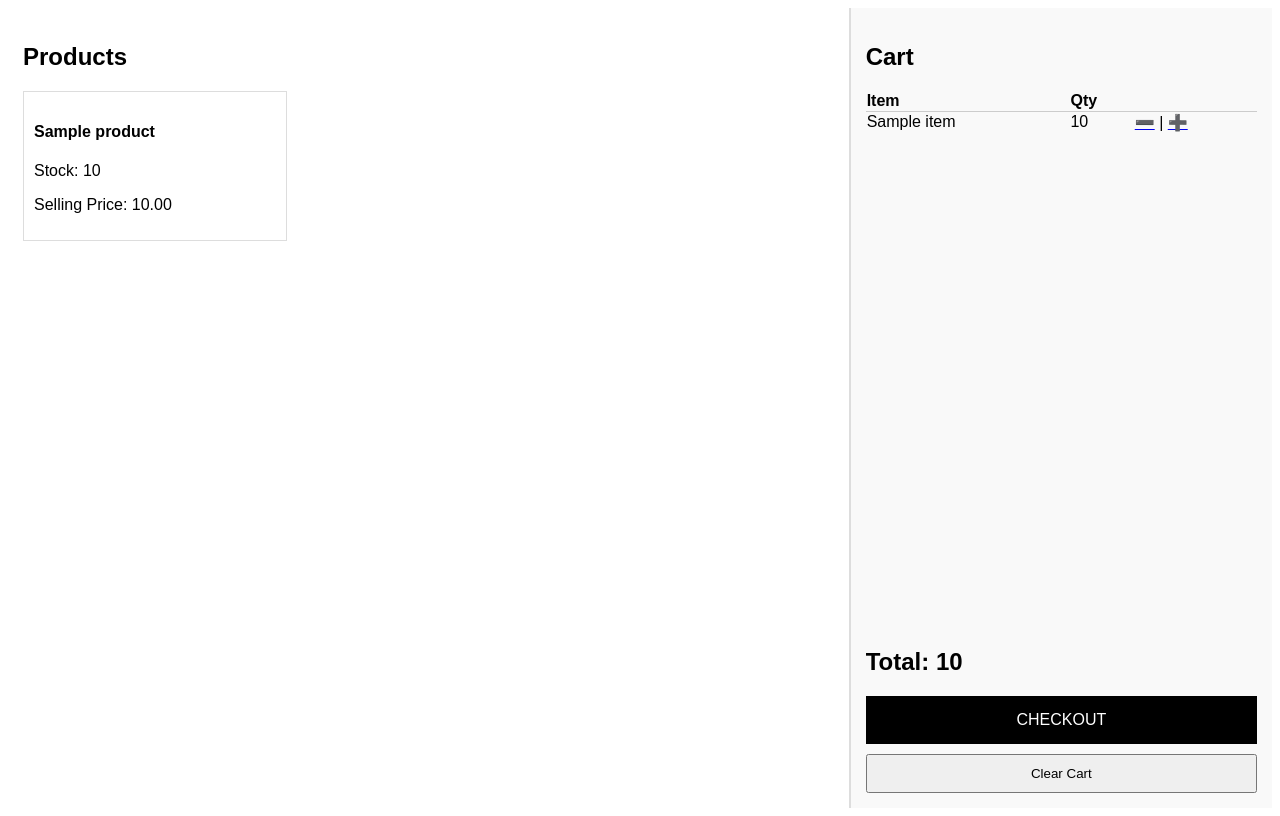
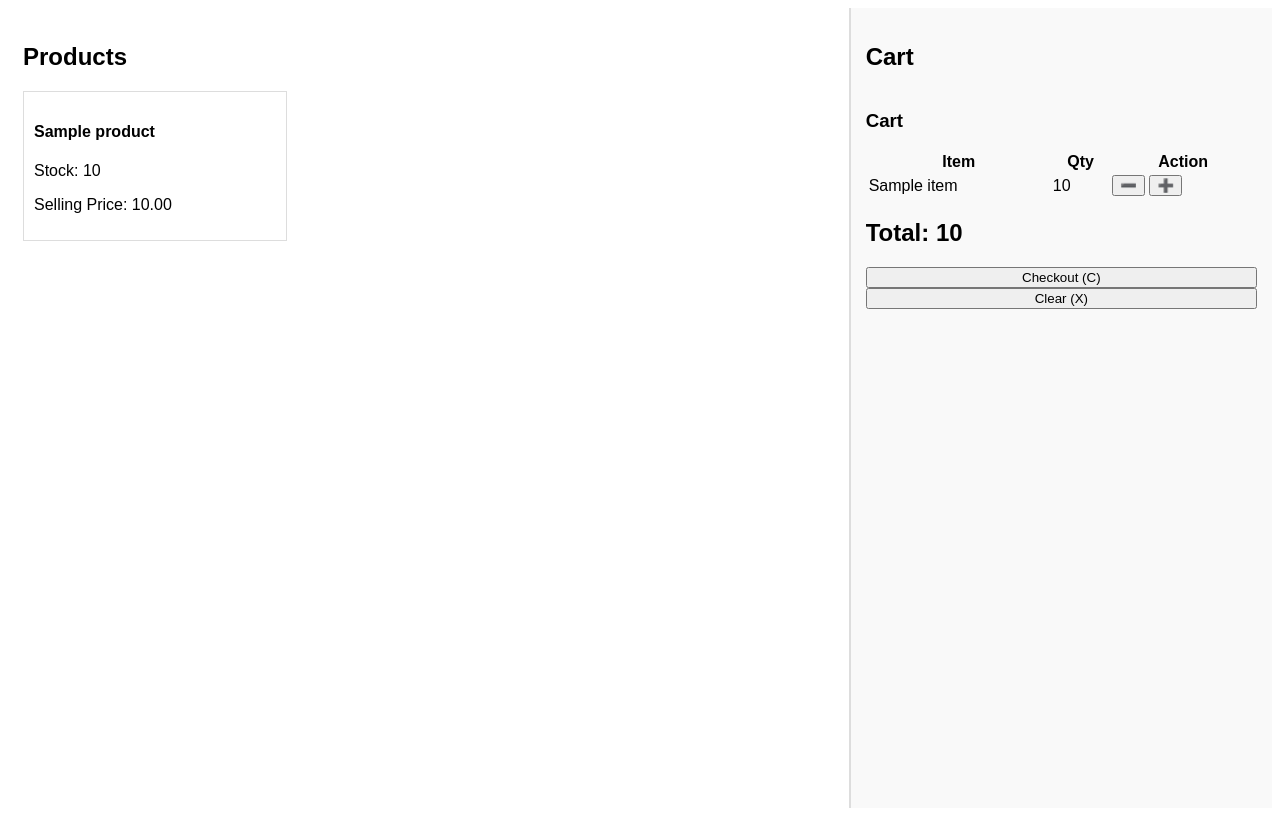
Before and after one commit to Michael-Nyawade/smart-duka, a Django app: template templates/pos/pos_home.html in a window 1280 px wide. Run offline with Django 5.2, Linux system fonts and the light colour scheme; tables that the repository leaves empty hold one stand-in row (values such as "Sample post"); the template is opened without the code that fills it: values that come from a table or form of the project are taken from there, most other values are stand-ins (such as "Sample title", 1, 10 or a date in 2020).

Commit message:
Converted POS to real-time system with AJAX cart updates and live UI rendering

```diff
--- a/pos/urls.py
+++ b/pos/urls.py
@@ -10,4 +10,5 @@ urlpatterns = [
     path('cart/increase/<int:product_id>/', views.increase_qty, name='increase_qty'),
     path('cart/decrease/<int:product_id>/', views.decrease_qty, name='decrease_qty'),
     path('api/add-to-cart/', views.api_add_to_cart, name='api_add_to_cart'),
+    path('api/cart/update/', views.api_update_cart, name='api_update_cart'),
 ]
--- /dev/null
+++ b/templates/pos/cart_partial.html
@@ -0,0 +1,37 @@
+<h3>Cart</h3>
+
+{% if cart %}
+
+<table style="width: 100%;">
+    <tr>
+        <th>Item</th>
+        <th>Qty</th>
+        <th>Action</th>
+    </tr>
+
+    {% for key, item in cart.items %}
+    <tr>
+        <td>{{ item.name }}</td>
+        <td>{{ item.qty }}</td>
+        <td>
+            <button onclick="updateCart('{{ key }}', 'decrease')">➖</button>
+            <button onclick="updateCart('{{ key }}', 'increase')">➕</button>
+        </td>
+    </tr>
+    {% endfor %}
+
+</table>
+
+<h2>Total: <span id="total">{{ total }}</span></h2>
+
+<a href="{% url 'checkout' %}">
+    <button style="width: 100%;">Checkout (C)</button>
+</a>
+
+<a href="{% url 'clear_cart' %}">
+    <button style="width: 100%;">Clear (X)</button>
+</a>
+
+{% else %}
+<p>Cart is empty</p>
+{% endif %}
--- a/templates/pos/pos_home.html
+++ b/templates/pos/pos_home.html
@@ -31,66 +31,33 @@
     <div style="padding: 15px; background: #f9f9f9; display: flex; flex-direction: column;">
         <h2>Cart</h2>
 
-        {% if cart %}
-        <div style="flex: 1; overflow-y: auto;">
-            <table style="width: 100%; border-collapse: collapse;">
-                <tr style="text-align: left; border-bottom: 1px solid #ccc;">
-                    <th>Item</th>
-                    <th>Qty</th>
-                    <th></th>
-                </tr>
-
-                {% for key, item in cart.items %}
-                <tr>
-                    <td>{{ item.name }}</td>
-                    <td>{{ item.qty }}</td>
-                    <td>
-                        <a href="{% url 'decrease_qty' key %}">➖</a>
-                        |
-                        <a href="{% url 'increase_qty' key %}">➕</a>
-                    </td>
-                </tr>
-                {% endfor %}
-            </table>
+        <div id="cart-container">
+            {% include "pos/cart_partial.html" %}
         </div>
-
-        <div style="margin-top: auto;">
-            <h2>Total: <span id="total">{{ total }}</span></h2>
-
-            <a href="{% url 'checkout' %}">
-                <button style="
-                    width: 100%;
-                    padding: 15px;
-                    background: #000;
-                    color: white;
-                    font-size: 16px;
-                    border: none;
-                    margin-bottom: 10px;
-                ">
-                    CHECKOUT
-                </button>
-            </a>
-
-            <a href="{% url 'clear_cart' %}">
-                <button style="
-                    width: 100%;
-                    padding: 10px;
-                ">
-                    Clear Cart
-                </button>
-            </a>
-        </div>
-
-        {% else %}
-            <p>Cart is empty</p>
-        {% endif %}
     </div>
 
 </div>
 
 <script>
+function updateCart(productId, action) {
+    fetch("{% url 'api_update_cart' %}", {
+        method: "POST",
+        headers: {
+            "Content-Type": "application/x-www-form-urlencoded",
+            "X-CSRFToken": "{{ csrf_token }}"
+        },
+        body: "product_id=" + productId + "&action=" + action
+    })
+    .then(res => res.json())
+    .then(data => {
+        document.getElementById("cart-container").innerHTML = data.cart_html;
+        document.getElementById("total").innerText = data.total;
+    });
+}
+
+
+// FAST ADD (grid products)
 function addToCart(productId) {
-
     fetch("{% url 'api_add_to_cart' %}", {
         method: "POST",
         headers: {
@@ -101,30 +68,20 @@ function addToCart(productId) {
     })
     .then(res => res.json())
     .then(data => {
+        document.getElementById("cart-container").innerHTML = data.cart_html;
+        document.getElementById("total").innerText = data.total;
+    });
+}
 
-        // update total instantly
-        document.getElementById("total").innerText = data.total;
 
-        // reload only cart section
-        location.reload();
-    });
-
-}
-</script>
-
-<script>
-document.addEventListener("keydown", function(event) {
-
-    // Press "C" → checkout
-    if (event.key.toLowerCase() === "c") {
+// Keyboard shortcuts
+document.addEventListener("keydown", function(e) {
+    if (e.key.toLowerCase() === "c") {
         window.location.href = "{% url 'checkout' %}";
     }
-
-    // Press "X" → clear cart
-    if (event.key.toLowerCase() === "x") {
+    if (e.key.toLowerCase() === "x") {
         window.location.href = "{% url 'clear_cart' %}";
     }
-
 });
 </script>
 </body>
```
Also changed, not shown: pos/views.py (+43 -22 lines).
